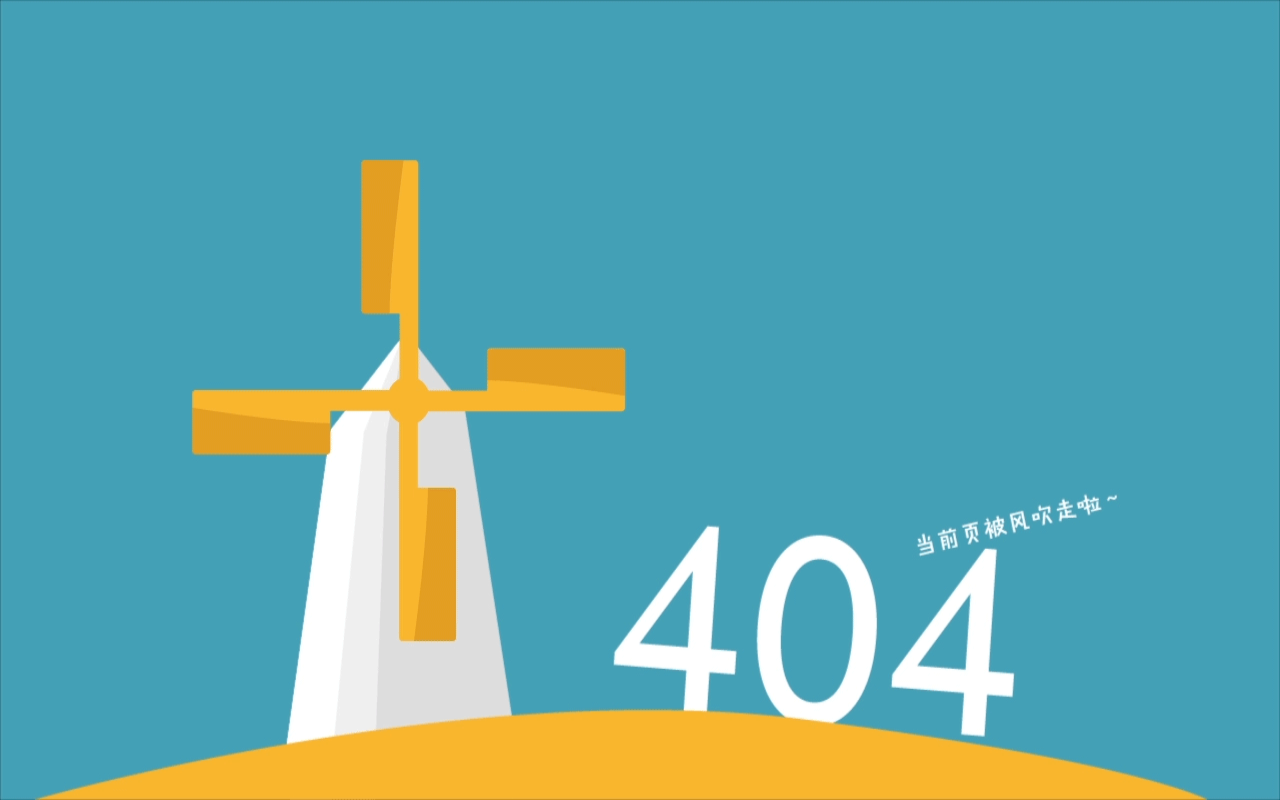
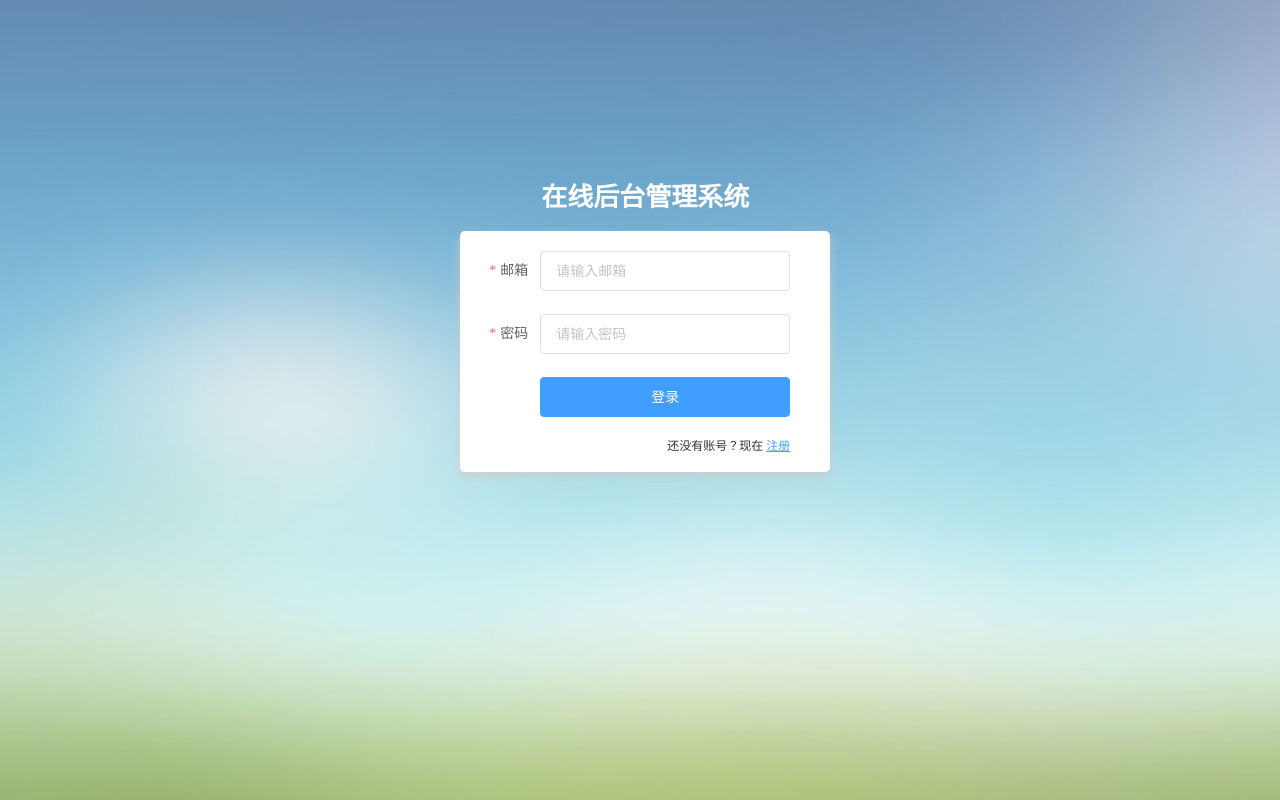
Before and after one commit to liyingxiu/node-app, a Vue app in the folder node-app/client/: page /login in a window 1280 px wide. Built offline with nearby package versions, Linux system fonts and the light colour scheme.

Commit message:
加载动画和消息提醒

```diff
--- a/node-app/client/src/http.js
+++ b/node-app/client/src/http.js
@@ -1,5 +1,5 @@
 import axios from 'axios';
-import { Loading,Message } from 'element-ui';
+import { Loading, Message } from 'element-ui';
 
 let loading;
 function startLoading() {
@@ -25,12 +25,12 @@
     return Promise.reject(err)
 })
 //响应拦截
-axios.interceptors.response.use(response =>{
+axios.interceptors.response.use(response => {
     console.log('结束加载动画');
     //结束加载动画
     endLoading();
     return response;
-},err=>{
+}, err => {
     //错误提醒
     endLoading();
     Message.error(err.response.data);
--- a/node-app/client/src/router/index.js
+++ b/node-app/client/src/router/index.js
@@ -2,6 +2,7 @@
 import VueRouter from 'vue-router'
 import Index from '../views/Index'
 import Register from '../views/Register'
+import Login from '../views/Login'
 import Notfound from '../views/404'
 
 Vue.use(VueRouter)
@@ -22,6 +23,11 @@
     component:Register
   },
   {
+    path: '/login',
+    name:'login',
+    component:Login
+  },
+  {
     path: "*",
     name:'/404',
     component:Notfound
--- /dev/null
+++ b/node-app/client/src/views/Login.vue
@@ -0,0 +1,134 @@
+<template>
+  <div class="login">
+    <section class="form_container">
+      <div class="manage_tip">
+        <span class="title">在线后台管理系统</span>
+        <el-form
+          :model="loginUser"
+          :rules="rules"
+          ref="loginForm"
+          label-width="60px"
+          class="loginForm"
+        >
+          <el-form-item label="邮箱" prop="email">
+            <el-input v-model="loginUser.email" placeholder="请输入邮箱"></el-input>
+          </el-form-item>
+          <el-form-item label="密码" prop="password">
+            <el-input type="password" v-model="loginUser.password" placeholder="请输入密码"></el-input>
+          </el-form-item>
+          <el-form-item>
+            <el-button type="primary" class="submit_btn" @click="submitForm('loginForm')">登录</el-button>
+          </el-form-item>
+          <div class="tiparea">
+            <p>
+              还没有账号？现在
+              <router-link to="/register">注册</router-link>
+            </p>
+          </div>
+        </el-form>
+      </div>
+    </section>
+  </div>
+</template>
+
+<script>
+export default {
+  name: "login",
+  components: {},
+  data() {
+    return {
+      loginUser: {
+        email: "",
+        password: ""
+      },
+      rules: {
+        email: [
+          {
+            type: "email",
+            required: true,
+            message: "邮箱格式不正确",
+            trigger: "blur"
+          }
+        ],
+        password: [
+          {
+            required: true,
+            message: "密码不能为空",
+            trigger: "blur"
+          },
+          {
+            min: 6,
+            max: 30,
+            message: "长度在6-30之间",
+            trigger: "blur"
+          }
+        ]
+      }
+    };
+  },
+  methods: {
+    submitForm(formName) {
+      this.$refs[formName].validate(valid => {
+        if (valid) {
+          console.log("成功注册");
+          this.$axios
+            .post("/api/users/login", this.loginUser)
+            .then(res => {
+                console.log(res);//打印的res中的data中含有token值
+              //拿到token
+              const {token} = res.data;
+              //存储到localStorage
+              localStorage.setItem('eleToken',token);
+              this.$router.push("/index");
+            });
+        }
+      });
+    }
+  }
+};
+</script>>
+
+<style scoped>
+.login {
+  position: relative;
+  width: 100%;
+  height: 100%;
+  background: url(../assets/bg.jpg) no-repeat center center;
+  background-size: 100% 100%;
+}
+.form_container {
+  width: 370px;
+  height: 210px;
+  position: absolute;
+  top: 20%;
+  left: 34%;
+  padding: 25px;
+  border-radius: 5px;
+  text-align: center;
+}
+.form_container .manage_tip .title {
+  font-family: "Microsoft YaHei";
+  font-weight: bold;
+  font-size: 26px;
+  color: #fff;
+}
+.loginForm {
+  margin-top: 20px;
+  background-color: #fff;
+  padding: 20px 40px 20px 20px;
+  border-radius: 5px;
+  box-shadow: 0px 5px 10px #cccc;
+}
+
+.submit_btn {
+  width: 100%;
+}
+.tiparea {
+  text-align: right;
+  font-size: 12px;
+  color: #333;
+}
+.tiparea p a {
+  color: #409eff;
+}
+</style>>
--- a/node-app/client/src/views/Register.vue
+++ b/node-app/client/src/views/Register.vue
@@ -122,10 +122,10 @@
           .then(res=>{
             console.log('success')
             //注册成功
-            // this.$message({
-            //   message:"账号注册成功",
-            //   type:"success"
-            // });
+            this.$message({
+              message:"账号注册成功",
+              type:"success"
+            });
           })
           this.$router.push("/login")
         } else {
--- a/node-app/client/src/vue.config.js
+++ b/node-app/client/vue.config.js
@@ -2,7 +2,7 @@
 const debug = process.env.NODE_ENV !== 'production'
 
 module.exports = {
-    baseUrl: '/', // 根域上下文目录
+    publicPath: '/', // 根域上下文目录
     outputDir: 'dist', // 构建输出目录
     assetsDir: 'assets', // 静态资源目录 (js, css, img, fonts)
     lintOnSave: false, // 是否开启eslint保存检测，有效值：ture | false | 'error'
@@ -43,14 +43,13 @@
         https: false,
         hotOnly: false,
         proxy: { // 配置跨域
-            '/api/**': {
+            '/api/': {
                 target: 'http://localhost:5000/api/',
                 ws: true,
                 changOrigin: true,
                 pathRewrite: {
                     '^/api': ''
-                },
-                logLevel: 'debug'
+                }
             }
         },
         before: app => { }
```
